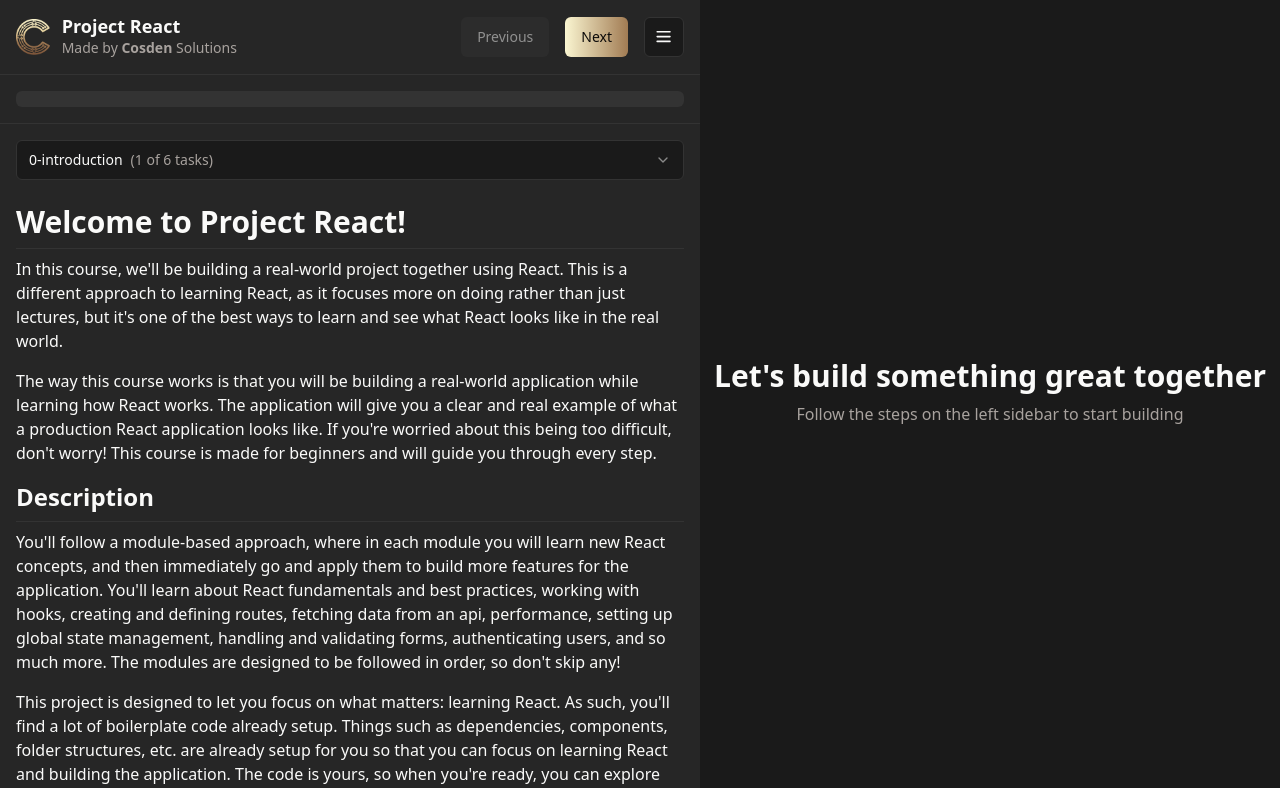
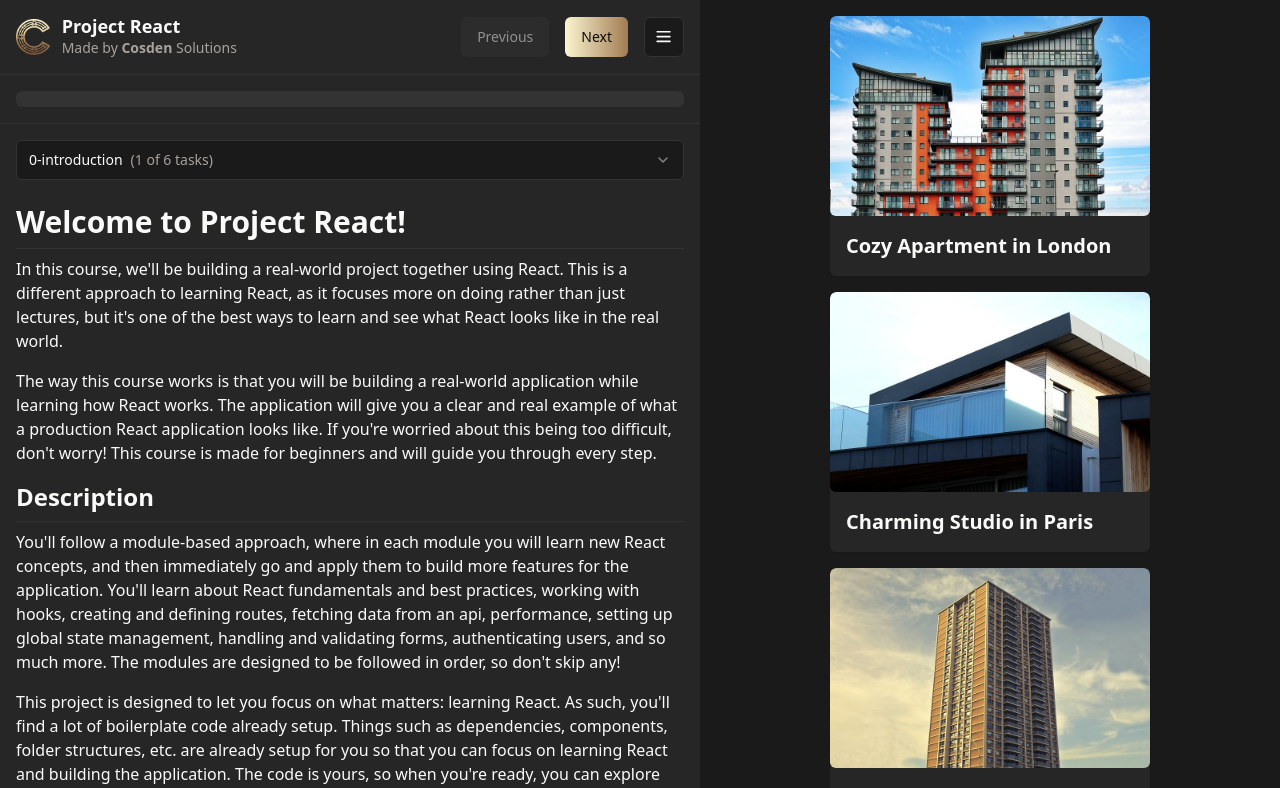
Before and after one commit to Amardev9/project-react, a React (Vite) app: page / in a window 1280 px wide. Shown: the top 788 px of the page. Built offline with nearby package versions, Linux system fonts and the light colour scheme.

Commit message:
Finished Module 1 react fundamentals

```diff
--- a/src/App.jsx
+++ b/src/App.jsx
@@ -1,4 +1,5 @@
 import Devbar from '@/components/Devbar/Devbar';
+import HomePage from '@/pages/HomePage';
 
 const App = () => {
   return (
@@ -7,12 +8,7 @@ const App = () => {
         <Devbar />
       </div>
       <div className='ml-[700px]'>
-        <div className='flex h-screen flex-col items-center justify-center'>
-          <h2>Let's build something great together</h2>
-          <p className='text-muted-foreground'>
-            Follow the steps on the left sidebar to start building
-          </p>
-        </div>
+        <HomePage />
       </div>
     </>
   );
--- /dev/null
+++ b/src/components/ListingCard.jsx
@@ -0,0 +1,19 @@
+import { Card, CardContent } from '@/components/ui';
+import { getImageUrl } from '@/lib/utils/images';
+
+const ListingCard = ({ listing }) => {
+  return (
+    <Card className='w-[320px]'>
+      <img
+        className='h-[200px] w-full rounded-md object-cover'
+        src={getImageUrl(listing.images[0])}
+        alt={listing.name}
+      />
+      <CardContent className='p-4'>
+        <h2 className='mb-0 text-xl font-semibold'>{listing.name}</h2>
+      </CardContent>
+    </Card>
+  );
+};
+
+export default ListingCard;
--- /dev/null
+++ b/src/components/ListingList.jsx
@@ -0,0 +1,17 @@
+import ListingCard from '@/components/ListingCard';
+
+const ListingList = ({ listings }) => {
+  return (
+    <div className='flex flex-wrap justify-center gap-4'>
+      {listings.length > 0 ? (
+        listings.map((listing) => (
+          <ListingCard key={listing.id} listing={listing} />
+        ))
+      ) : (
+        <p>No listings found.</p>
+      )}
+    </div>
+  );
+};
+
+export default ListingList;
--- /dev/null
+++ b/src/pages/HomePage.jsx
@@ -0,0 +1,12 @@
+import { listings } from '@/api/data/listings';
+import ListingList from '@/components/ListingList';
+
+const HomePage = () => {
+  return (
+    <div className='container py-4'>
+      <ListingList listings={listings} />
+    </div>
+  );
+};
+
+export default HomePage;
```
